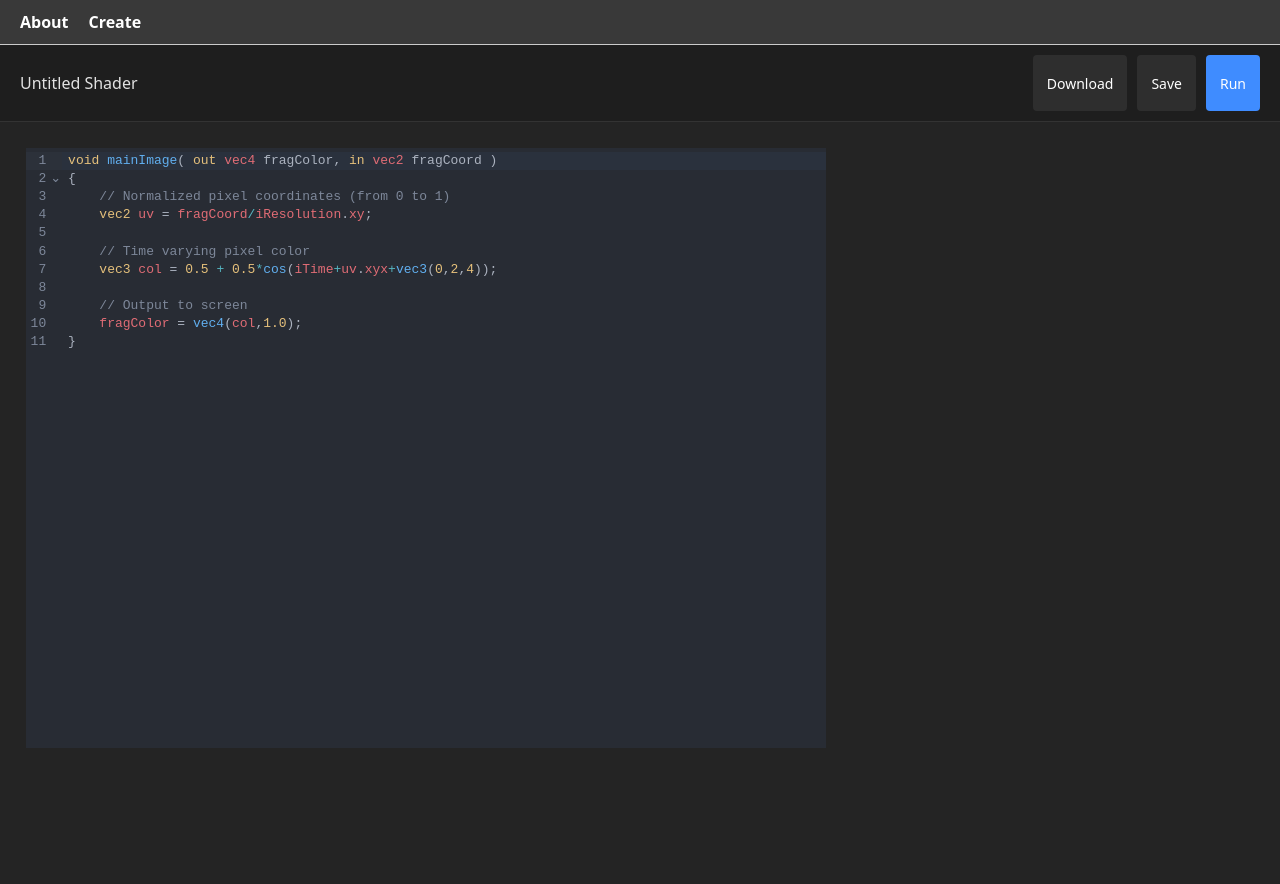
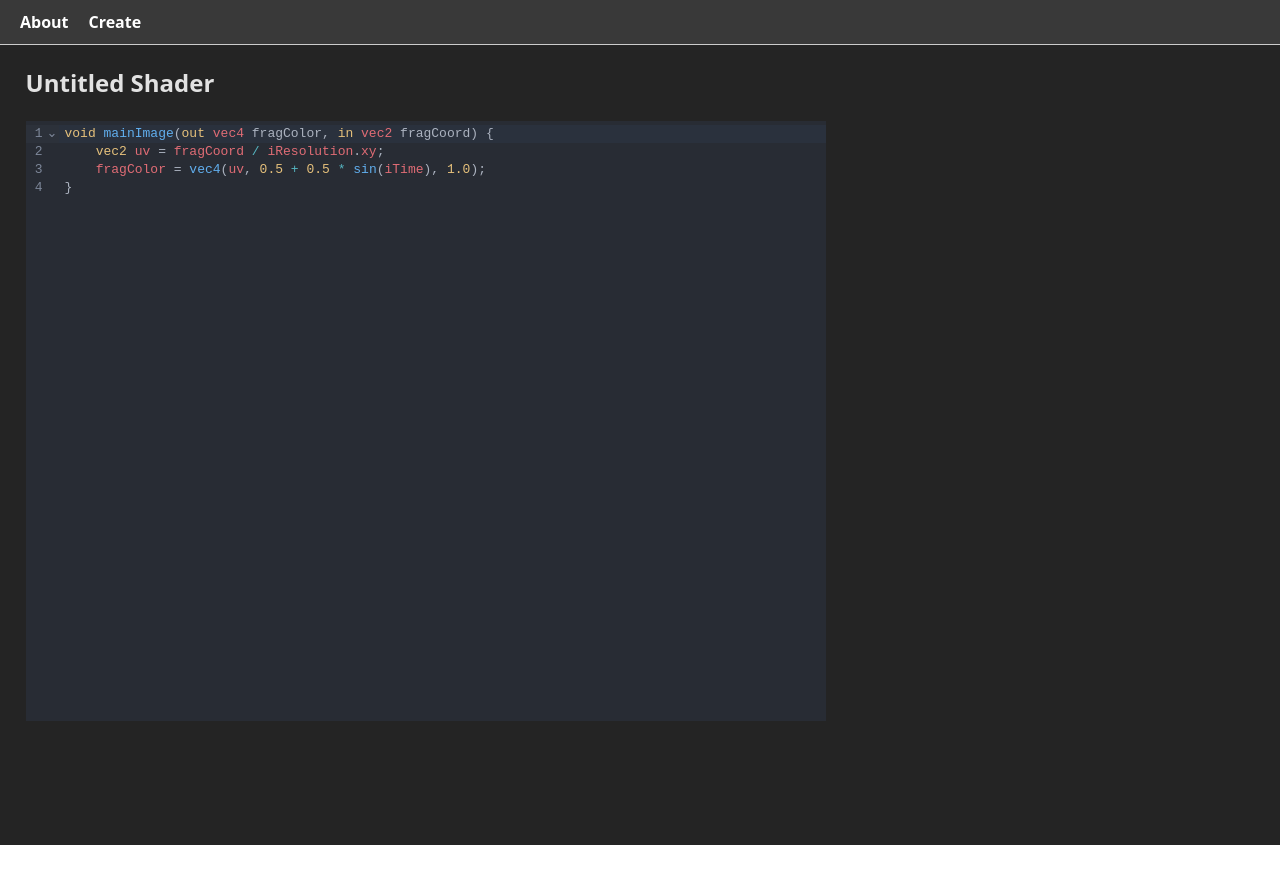
Before and after one commit to amaxyza/shadro, a React (Vite) app in the folder frontend/: page /create/1 in a window 1280 px wide. Shown: the top 884 px of the page. After the commit the page ends 845 px from the top, so only its background shows below. Built offline with nearby package versions, Linux system fonts and the light colour scheme; no server answers.

Commit message:
Removed buttons and button-associated state up the hierarchy for Shader preview

```diff
--- a/frontend/src/components/GlslEditor.tsx
+++ b/frontend/src/components/GlslEditor.tsx
@@ -34,18 +34,17 @@ const downloadShader = (name: string, code: string) => {
   URL.revokeObjectURL(url);
 }
 
-const GlslEditor = ( {program_id = -1}) => {
-  const [shaderCode, setShaderCode] = useState(`void mainImage( out vec4 fragColor, in vec2 fragCoord )
-{
-    // Normalized pixel coordinates (from 0 to 1)
-    vec2 uv = fragCoord/iResolution.xy;
+interface GlslEditorProps {
+  program_id?: number;
+  code?: string;
+  onChange: (value: string) => void;
+}
 
-    // Time varying pixel color
-    vec3 col = 0.5 + 0.5*cos(iTime+uv.xyx+vec3(0,2,4));
-
-    // Output to screen
-    fragColor = vec4(col,1.0);
-}`);
+const GlslEditor = ( {program_id = -1, code = `void mainImage(out vec4 fragColor, in vec2 fragCoord) {
+    vec2 uv = fragCoord / iResolution.xy;
+    fragColor = vec4(uv, 0.5 + 0.5 * sin(iTime), 1.0);
+}`, onChange}: GlslEditorProps ) => {
+  const [shaderCode, setShaderCode] = useState(code);
 
   const [showModal, setShowModal] = useState(false);
   const [programName, setProgramName] = useState('');
@@ -73,13 +72,11 @@ const GlslEditor = ( {program_id = -1}) => {
 
   return (
     <>
-      <div className="editor-buttons">
-        <p className="editor-text">{finalName}</p>
-        <button className="editor-button" onClick= {() => {downloadShader(finalName, shaderCode)}}>Download</button>
-        <button className="editor-button" onClick= {() => { setShowModal(true)}}>Save</button>
-        <button className="editor-button run">Run</button>
-      </div>
-      <div className="editor-layout">
+
+      <div className="editor-layout" style={{ marginTop: "0%" }}>
+        <div className="program-name">
+          <h2>{finalName || "Untitled Shader"}</h2>
+        </div>
         <CodeMirror
           value={shaderCode}
           height="75vh"
@@ -88,7 +85,7 @@ const GlslEditor = ( {program_id = -1}) => {
           extensions={
               [cpp()]
           }
-          onChange={(value: string, viewUpdate: ViewUpdate) => { setShaderCode(value)}}
+          onChange={(value: string, viewUpdate: ViewUpdate) => { onChange(value) }}
         />
       </div>
 
```
